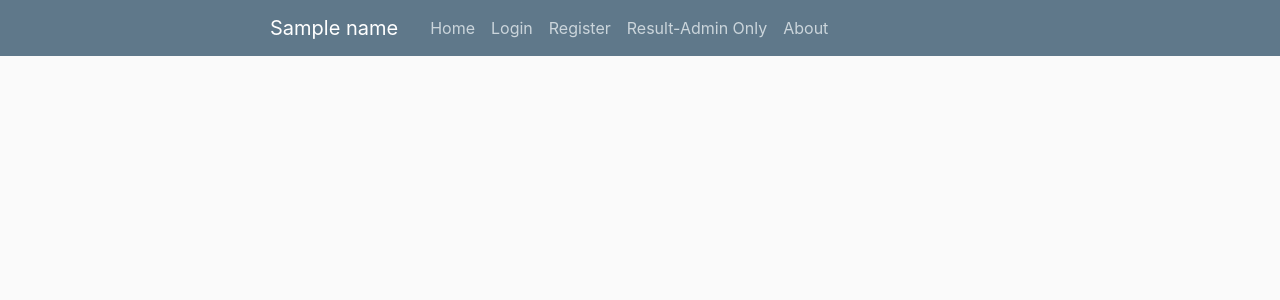
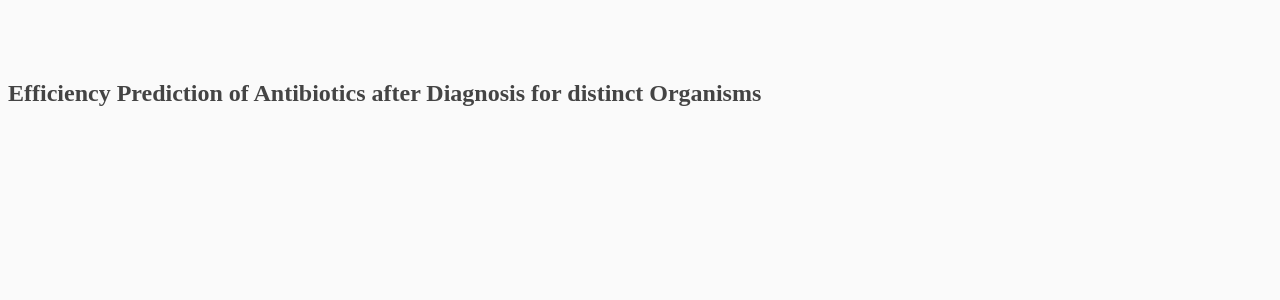
Before and after one commit to bqhussain/CMPT733_BigData_II_FinalProject, a Flask app: template code/mimic_app/web_application/templates/home.html in a window 1280 px wide. Shown: the top 300 px of the page. Run offline with Flask 3, Linux system fonts and the light colour scheme; the template is opened without the code that fills it: most values are stand-ins (such as "Sample title", 1, 10 or a date in 2020); some libraries are stand-ins or nearby versions.

Commit message:
Update layout.html
layout for frontend app.

```diff
--- a/code/mimic_app/web_application/templates/layout.html
+++ b/code/mimic_app/web_application/templates/layout.html
@@ -3,11 +3,14 @@
 <head>
     <!-- Required meta tags -->
     <meta charset="utf-8">
-    <meta name="viewport" content="width=device-width, initial-scale=1, shrink-to-fit=no">
+    <meta name="viewport" content="width=device-width, initial-scale=1, maximum-scale=1">
+    <!-- Bootstrap CSS -->
+{#    <link rel="stylesheet" href="https://stackpath.bootstrapcdn.com/bootstrap/4.3.1/css/bootstrap.min.css" integrity="sha384-ggOyR0iXCbMQv3Xipma34MD+dH/1fQ784/j6cY/iJTQUOhcWr7x9JvoRxT2MZw1T" crossorigin="anonymous">#}
+    <link rel="stylesheet" type="text/css" href="{{url_for('static', filename='home/css/style.css')}}">
+    <link rel="stylesheet" href="{{url_for('static', filename='home/css/colors/main.css')}}" id="colors">
+{#    <link rel="stylesheet" href="https://maxcdn.bootstrapcdn.com/bootstrap/3.4.1/css/bootstrap.min.css" />#}
+{#    <link rel="stylesheet" href="https://cdnjs.cloudflare.com/ajax/libs/bootstrap-select/1.12.2/css/bootstrap-select.min.css" />#}
 
-    <!-- Bootstrap CSS -->
-    <link rel="stylesheet" href="https://stackpath.bootstrapcdn.com/bootstrap/4.3.1/css/bootstrap.min.css" integrity="sha384-ggOyR0iXCbMQv3Xipma34MD+dH/1fQ784/j6cY/iJTQUOhcWr7x9JvoRxT2MZw1T" crossorigin="anonymous">
-    <link rel="stylesheet" type="text/css" href="{{url_for('static', filename='main.css')}}">
 
 	{% if title %}
 		<title>{{name}} - {{title}}</title>
@@ -19,31 +22,50 @@
 
 </head>
 <body>
-	<header class="site-header">
-		<nav class="navbar navbar-expand-md navbar-dark bg-steel fixed-top">
-			<div class="container" style="padding:0px 200px 0px;">
-				<a class="navbar-brand mr-4" href="/">{{name}}</a>
-				<button class="navbar-toggler" type="button" data-toggle="collapse" data-target="#navbarToggle" aria-controls="navbarToggle" aria-expanded="false" aria-label="Toggle navigation">
-					<span class="navbar-toggler-icon"></span>
-				</button>
-				<div class="collapse navbar-collapse" id="navbarToggle">
-					<div class="navbar-nav mr-auto">
-						<a class="nav-item nav-link" href="/">Home</a>
-						<a class="nav-item nav-link" href="/login">Login</a>
-						<a class="nav-item nav-link" href="/register">Register</a>
-                        <!-- "create survey" and "get result" should appear after "admin" login -->
-                        <a class="nav-item nav-link" href="/group_result">Result-Admin Only</a>
-						<a class="nav-item nav-link" href="/about">About</a>
-                        <!-- "join survey" should appear after "user" login -->
-                        <!-- "logout" should replace "login" and "sign up" after any login -->
+{#	<header class="site-header">#}
+{#		<nav class="navbar navbar-expand-md navbar-dark bg-steel fixed-top">#}
+{#			<div class="container" style="padding:0px 200px 0px;">#}
+{#				<a class="navbar-brand mr-4" href="/">{{name}}</a>#}
+{#				<button class="navbar-toggler" type="button" data-toggle="collapse" data-target="#navbarToggle" aria-controls="navbarToggle" aria-expanded="false" aria-label="Toggle navigation">#}
+{#					<span class="navbar-toggler-icon"></span>#}
+{#				</button>#}
+{#				<div class="collapse navbar-collapse" id="navbarToggle">#}
+{#					<div class="navbar-nav mr-auto">#}
+{#						<a class="nav-item nav-link" href="/">Home</a>#}
+{#					</div>#}
+{#				</div>#}
+{#			</div>#}
+{#		</nav>#}
+{#	</header>#}
+    <header id="header-container">
+        <div id="header">
+            <div class="container">
+                <div >
+
+                    <div id="logo">
+{#                        <a href="#"><img src="{{url_for('static', filename='home/images/fyp-logo.jpg')}}" alt=""></a>#}
+                    </div>
+
+                    <div>
+                        <nav id="nvg" class="style-1"></nav>
+
+                        <h2 class="active">Efficiency Prediction of Antibiotics after Diagnosis for distinct Organisms </h2>
+
+                        </nav>
+
+                    </div>
+
+
+                </div>
+
             </div>
         </div>
-			</div>
-		</nav>
+        <!-- Header / End -->
     </header>
 
-	<main role="main" class="container" style="padding:0px 200px 0px;">
 
+    <div class="main-search-container" data-background-image="{{url_for('static', filename='home/images/mimic.jpeg')}}">
+            <main role="main">
 		        {% block content %}{% endblock %}
 		        {% with messages = get_flashed_messages(with_categories=true) %}
 		        {% if messages %}
@@ -55,12 +77,32 @@
 		        {% endif %}
 		        {% endwith %}
             </main>
+    </div>
+
 
     <!-- Optional JavaScript -->
     <!-- jQuery first, then Popper.js, then Bootstrap JS -->
-    <script src="https://code.jquery.com/jquery-3.3.1.slim.min.js" integrity="sha384-q8i/X+965DzO0rT7abK41JStQIAqVgRVzpbzo5smXKp4YfRvH+8abtTE1Pi6jizo" crossorigin="anonymous"></script>
-    <script src="https://cdnjs.cloudflare.com/ajax/libs/popper.js/1.14.7/umd/popper.min.js" integrity="sha384-UO2eT0CpHqdSJQ6hJty5KVphtPhzWj9WO1clHTMGa3JDZwrnQq4sF86dIHNDz0W1" crossorigin="anonymous"></script>
-    <script src="https://stackpath.bootstrapcdn.com/bootstrap/4.3.1/js/bootstrap.min.js" integrity="sha384-JjSmVgyd0p3pXB1rRibZUAYoIIy6OrQ6VrjIEaFf/nJGzIxFDsf4x0xIM+B07jRM" crossorigin="anonymous"></script>
-
+    <script type="text/javascript" src="{{url_for('static', filename='home/scripts/jquery-2.2.0.min.js')}}"></script>
+    <script type="text/javascript" src="{{url_for('static', filename='home/scripts/mmenu.min.js')}}"></script>
+    <script type="text/javascript" src="{{url_for('static', filename='home/scripts/chosen.min.js')}}"></script>
+    <script type="text/javascript" src="{{url_for('static', filename='home/scripts/slick.min.js')}}"></script>
+    <script type="text/javascript" src="{{url_for('static', filename='home/scripts/rangeslider.min.js')}}"></script>
+    <script type="text/javascript" src="{{url_for('static', filename='home/scripts/magnific-popup.min.js')}}"></script>
+    <script type="text/javascript" src="{{url_for('static', filename='home/scripts/waypoints.min.js')}}"></script>
+    <script type="text/javascript" src="{{url_for('static', filename='home/scripts/counterup.min.js')}}"></script>
+    <script type="text/javascript" src="{{url_for('static', filename='home/scripts/jquery-ui.min.js')}}"></script>
+    <script type="text/javascript" src="{{url_for('static', filename='home/scripts/tooltips.min.js')}}"></script>
+    <script type="text/javascript" src="{{url_for('static', filename='home/scripts/custom.js')}}"></script>
+{#    <script src="https://code.jquery.com/jquery-3.3.1.slim.min.js" integrity="sha384-q8i/X+965DzO0rT7abK41JStQIAqVgRVzpbzo5smXKp4YfRvH+8abtTE1Pi6jizo" crossorigin="anonymous"></script>#}
+{#    <script src="https://cdnjs.cloudflare.com/ajax/libs/popper.js/1.14.7/umd/popper.min.js" integrity="sha384-UO2eT0CpHqdSJQ6hJty5KVphtPhzWj9WO1clHTMGa3JDZwrnQq4sF86dIHNDz0W1" crossorigin="anonymous"></script>#}
+{#    <script src="https://stackpath.bootstrapcdn.com/bootstrap/4.3.1/js/bootstrap.min.js" integrity="sha384-JjSmVgyd0p3pXB1rRibZUAYoIIy6OrQ6VrjIEaFf/nJGzIxFDsf4x0xIM+B07jRM" crossorigin="anonymous"></script>#}
+{#    <script src="https://cdnjs.cloudflare.com/ajax/libs/jquery/3.3.1/jquery.js"></script>#}
+{#        <script src="https://maxcdn.bootstrapcdn.com/bootstrap/3.4.1/js/bootstrap.min.js"></script>#}
+{#        <script src="https://cdnjs.cloudflare.com/ajax/libs/bootstrap-select/1.12.2/js/bootstrap-select.min.js"></script>#}
+        <script>
+            $(document).ready(function () {
+                $("#organism_name").selectpicker();
+            });
+        </script>
 </body>
 </html>
```
Lines whose indentation alone changed are shown as unchanged.
